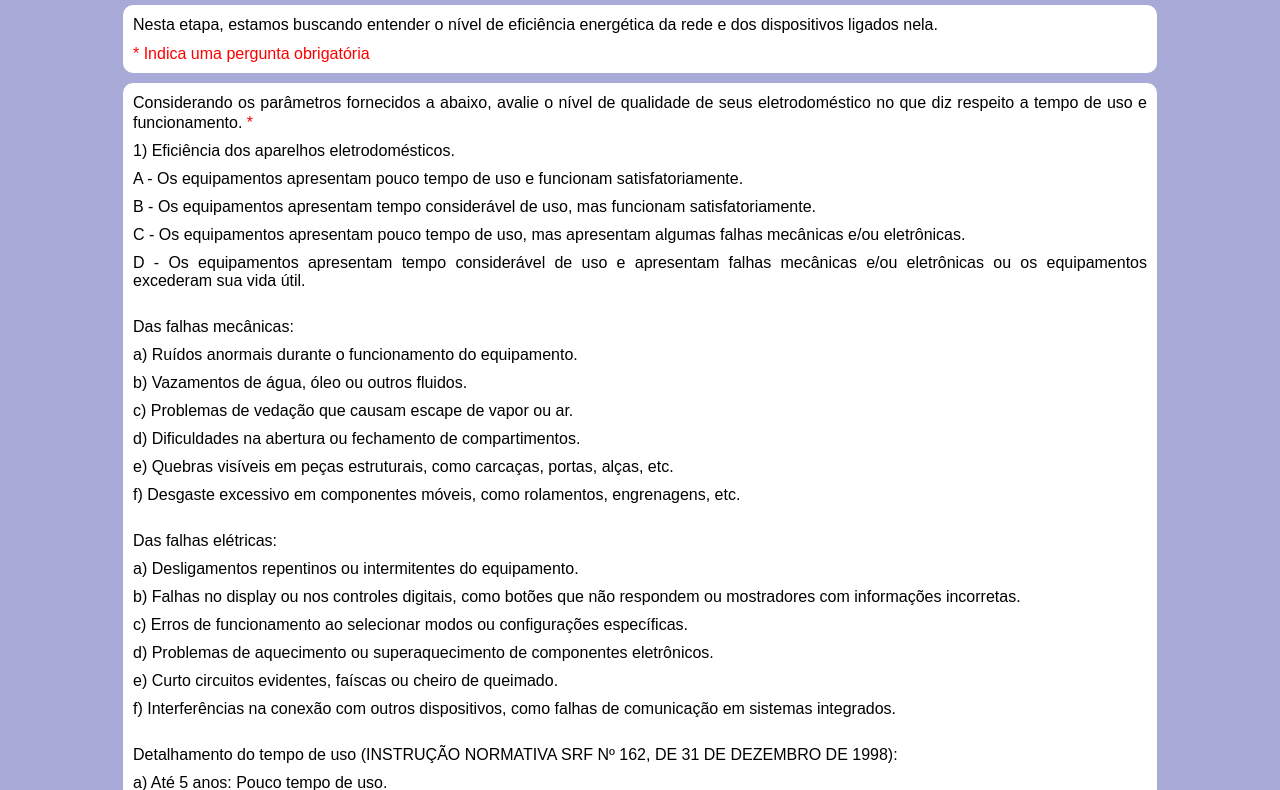
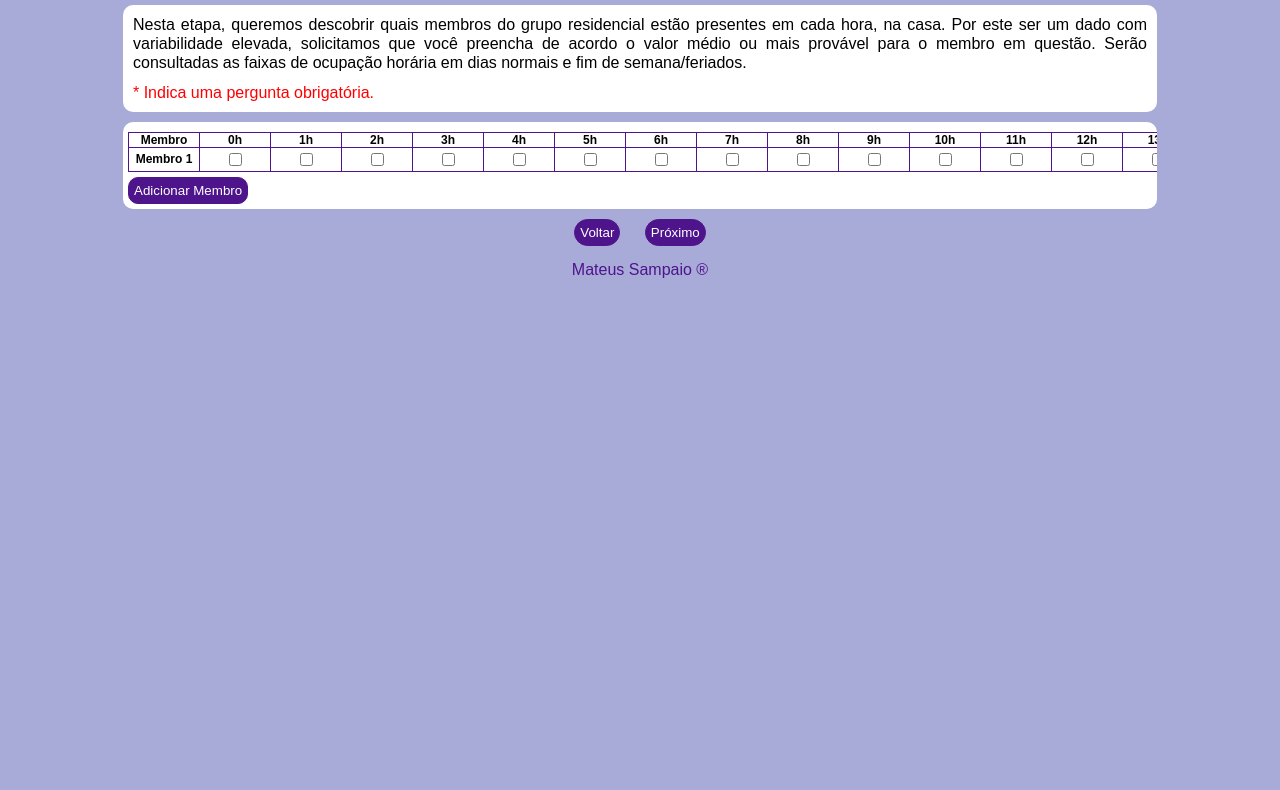
Before and after one commit to mateussampaio1502/questionario, a plain HTML site: page etapa3.html in a window 1280 px wide. Shown: the part 62-852 px from the top of the page. After the commit the page ends 800 px from the top, so only its background shows below. Drawn offline with Linux system fonts and the light colour scheme.

Commit message:
inserindo etapa 3

```diff
--- a/etapa3.html
+++ b/etapa3.html
@@ -8,77 +8,107 @@
 </head>
 <body>
     <header>
-        <h1>ANÁLISE DE EFICIÊNCIA ENERGÉTICA</h1>
+        <h1>ANÁLISE OCUPACIONAL</h1>
     </header>
     <div class="campo">
-        <p>Nesta etapa, estamos buscando entender o nível de eficiência energética da rede e dos dispositivos ligados nela.</p>
-        <p id="obg">* Indica uma pergunta obrigatória</p>
+        <p>Nesta etapa, queremos descobrir quais membros do grupo residencial estão presentes em cada hora, na casa. Por este ser um dado com variabilidade elevada, solicitamos que você preencha de acordo o valor médio ou mais provável para o membro em questão. Serão consultadas as faixas de ocupação horária em dias normais e fim de semana/feriados.</p>
+        <p id="obg">* Indica uma pergunta obrigatória.</p>
     </div>
     <div class="campo">
-        <p class="required">Considerando os parâmetros fornecidos a abaixo, avalie o nível de qualidade de seus eletrodoméstico no que diz respeito a tempo de uso e funcionamento.</p>
-        <ul type="none">
-            <li>1) Eficiência dos aparelhos eletrodomésticos.</li>
-            <li>A - Os equipamentos apresentam pouco tempo de uso e funcionam satisfatoriamente.</li>
-            <li>B - Os equipamentos apresentam tempo considerável de uso, mas funcionam satisfatoriamente.</li>
-            <li>C - Os equipamentos apresentam pouco tempo de uso, mas apresentam algumas falhas mecânicas e/ou eletrônicas.</li>
-            <li>D - Os equipamentos apresentam tempo considerável de uso e apresentam falhas mecânicas e/ou eletrônicas ou os equipamentos excederam sua vida útil.</li> <br>
-        </ul>
-        <ul type="none">
-            <li>Das falhas mecânicas: </li>
-            <li>a) Ruídos anormais durante o funcionamento do equipamento.</li>
-            <li>b) Vazamentos de água, óleo ou outros fluidos.</li>
-            <li>c) Problemas de vedação que causam escape de vapor ou ar.</li>
-            <li>d) Dificuldades na abertura ou fechamento de compartimentos.</li>
-            <li>e) Quebras visíveis em peças estruturais, como carcaças, portas, alças, etc.</li>
-            <li>f) Desgaste excessivo em componentes móveis, como rolamentos, engrenagens, etc.</li> <br>
-        </ul>
-        <ul type="none">
-            <li>Das falhas elétricas:</li>
-            <li>a) Desligamentos repentinos ou intermitentes do equipamento.</li>
-            <li>b) Falhas no display ou nos controles digitais, como botões que não respondem ou mostradores com informações incorretas.</li>
-            <li>c) Erros de funcionamento ao selecionar modos ou configurações específicas.</li>
-            <li>d) Problemas de aquecimento ou superaquecimento de componentes eletrônicos.</li>
-            <li>e) Curto circuitos evidentes, faíscas ou cheiro de queimado.</li>
-            <li>f) Interferências na conexão com outros dispositivos, como falhas de comunicação em sistemas integrados.</li> <br>
-        </ul>
-        <ul type="none">
-            <li>Detalhamento do tempo de uso (INSTRUÇÃO NORMATIVA SRF Nº 162, DE 31 DE DEZEMBRO DE 1998): </li>
-            <li>a) Até 5 anos: Pouco tempo de uso.</li>
-            <li>b) Até 10 anos: Tempo considerável de uso.</li>
-            <li>c) Acima de 10 anos: excedeu a vida útil.</li> <br>
-        </ul>
-        <input type="radio" name="option" id="nivel-a">
-        <label for="nivel-a">Nível  A</label> <br>
-        <input type="radio" name="option" id="nivel-b">
-        <label for="nivel-b">Nível B</label> <br>
-        <input type="radio" name="option" id="nivel-c">
-        <label for="nivel-c">Nível C</label> <br>
-        <input type="radio" name="option" id="nivel-d">
-        <label for="nivel-d">Nível D</label> <br>
-    </div>
-    <div class="campo">
-        <p class="required">considerando o parâmetro abaixo, avalie sua residência no que diz respeito à periodicidade de manutenções.</p>
-        <ul type="none">
-            <li>Eficiência das instalações elétricas.</li>
-            <li>No que diz respeito à periodicidade das manutenções de uma instalação elétrica, esta é personalizada e varia de acordo com as condições climáticas, a necessidade de potência e a complexidade das instalações (NBR5410, p. 168, 2004). Quanto mais adversas as condições e maior a necessidade de carga, menor o período entre manutenções, porém quanto mais complexos os sistemas, maior deve ser o período. Além disso, esse valor de periodicidade, deve ser estimado baseado nas prescrições da norma.</li>
-            <li>A - São feitas manutenções periódicas baseadas numa periodicidade determinada por um profissional.</li>
-            <li>B - Não são feitas manutenções, a menos que seja identificado algum problema sério nas instalações.</li>
-        </ul>
-        <input type="radio" name="option" id="nivel-a">
-        <label for="nivel-a">Nível  A</label> <br>
-        <input type="radio" name="option" id="nivel-b">
-        <label for="nivel-b">Nível B</label> <br>
+        <table id="pessoas">
+            <thead>
+                <tr>
+                    <th>Membro</th>
+                    <th>0h</th>
+                    <th>1h</th>
+                    <th>2h</th>
+                    <th>3h</th>
+                    <th>4h</th>
+                    <th>5h</th>
+                    <th>6h</th>
+                    <th>7h</th>
+                    <th>8h</th>
+                    <th>9h</th>
+                    <th>10h</th>
+                    <th>11h</th>
+                    <th>12h</th>
+                    <th>13h</th>
+                    <th>14h</th>
+                    <th>15h</th>
+                    <th>16h</th>
+                    <th>17h</th>
+                    <th>18h</th>
+                    <th>19h</th>
+                    <th>20h</th>
+                    <th>21h</th>
+                    <th>22h</th>
+                    <th>23h</th>
+                </tr>
+            </thead>
+            <tbody id="tbody_pessoas">
+                <tr>
+                    <th>Membro 1</th>
+                    <td><input type="checkbox" name="membro1[0h]" id="membro1[0h]"></td>
+                    <td><input type="checkbox" name="membro1[1h]" id="membro1[1h]"></td>
+                    <td><input type="checkbox" name="membro1[2h]" id="membro1[2h]"></td>
+                    <td><input type="checkbox" name="membro1[3h]" id="membro1[3h]"></td>
+                    <td><input type="checkbox" name="membro1[4h]" id="membro1[4h]"></td>
+                    <td><input type="checkbox" name="membro1[5h]" id="membro1[5h]"></td>
+                    <td><input type="checkbox" name="membro1[6h]" id="membro1[6h]"></td>
+                    <td><input type="checkbox" name="membro1[7h]" id="membro1[7h]"></td>
+                    <td><input type="checkbox" name="membro1[8h]" id="membro1[8h]"></td>
+                    <td><input type="checkbox" name="membro1[9h]" id="membro1[9h]"></td>
+                    <td><input type="checkbox" name="membro1[10h]" id="membro1[10h]"></td>
+                    <td><input type="checkbox" name="membro1[11h]" id="membro1[11h]"></td>
+                    <td><input type="checkbox" name="membro1[12h]" id="membro1[12h]"></td>
+                    <td><input type="checkbox" name="membro1[13h]" id="membro1[13h]"></td>
+                    <td><input type="checkbox" name="membro1[14h]" id="membro1[14h]"></td>
+                    <td><input type="checkbox" name="membro1[15h]" id="membro1[15h]"></td>
+                    <td><input type="checkbox" name="membro1[16h]" id="membro1[16h]"></td>
+                    <td><input type="checkbox" name="membro1[17h]" id="membro1[17h]"></td>
+                    <td><input type="checkbox" name="membro1[18h]" id="membro1[18h]"></td>
+                    <td><input type="checkbox" name="membro1[19h]" id="membro1[19h]"></td>
+                    <td><input type="checkbox" name="membro1[20h]" id="membro1[20h]"></td>
+                    <td><input type="checkbox" name="membro1[21h]" id="membro1[21h]"></td>
+                    <td><input type="checkbox" name="membro1[22h]" id="membro1[22h]"></td>
+                    <td><input type="checkbox" name="membro1[23h]" id="membro1[23h]"></td>
+                </tr>
+            </tbody>
+        </table>
+        <button id="addbutton" onclick="addmember()">Adicionar Membro</button>
     </div>
     <div class="nav">
         <button>
-            <a href="#">Voltar</a>
+            <a href="etapa2.html" rel="previous">Voltar</a>
         </button>
         <button>
-            <a href="#">Próximo</a>
+            <a href="#" rel="next">Próximo</a>
         </button>
     </div>
     <footer>
         <p>Mateus Sampaio &reg;</p>
     </footer>
+
+    <script>
+        var c = 1
+
+        function addmember(){
+            var tbody = document.getElementById("tbody_pessoas")
+            var newrow = tbody.insertRow();
+            c++
+            var member = document.createElement("th")
+            member.textContent = `Membro ${c}`
+            newrow.appendChild(member)
+
+            for (let i=1; i<=24; i++){
+                let cell = newrow.insertCell()
+                let checkbox = document.createElement("input")
+                checkbox.type = "checkbox"
+                checkbox.name = `membro${c}[${i}]`
+                checkbox.id = `membro${c}[${i}]`
+                cell.appendChild(checkbox);
+            }
+        }
+    </script>
 </body>
 </html>
--- a/style.css
+++ b/style.css
@@ -34,6 +34,7 @@ div.campo {
     margin: auto;
     margin-top: 10px;
     padding: 5px;
+    overflow: auto;
     border-radius: 10px;
     background-color: var(--cor-perguntas);
     color: var(--cor-texto);
@@ -83,6 +84,34 @@ div.campo li {
     text-align: justify;
 }
 
+div.campo table {
+    width: 80%;
+    margin: 5px 0;
+    border-collapse: collapse;
+}
+
+div.campo > table  th, td {
+    min-width: 60px;
+    padding: 0px 5px;
+    border: 0.5px solid var(--cor-destaque);
+    font-size: 12px;
+    text-align: center;
+}
+
+div.campo > button#addbutton {
+    padding: 5px;
+    border: 0.1px solid var(--cor-destaque);
+    border-radius: 10px;
+    background-color: var(--cor-destaque);
+    color: var(--cor-perguntas);
+    cursor: pointer;
+}
+
+div.campo > button#addbutton:hover {
+    background-color: var(--cor-campo-ativo);
+    color: var(--cor-destaque);
+}
+
 div.nav {
 text-align: center;
 }
```
Also changed, not shown: etapa1.html (+1 -1 lines), etapa2.html (added, +84 -0 lines), teste.html (added, +78 -0 lines).
